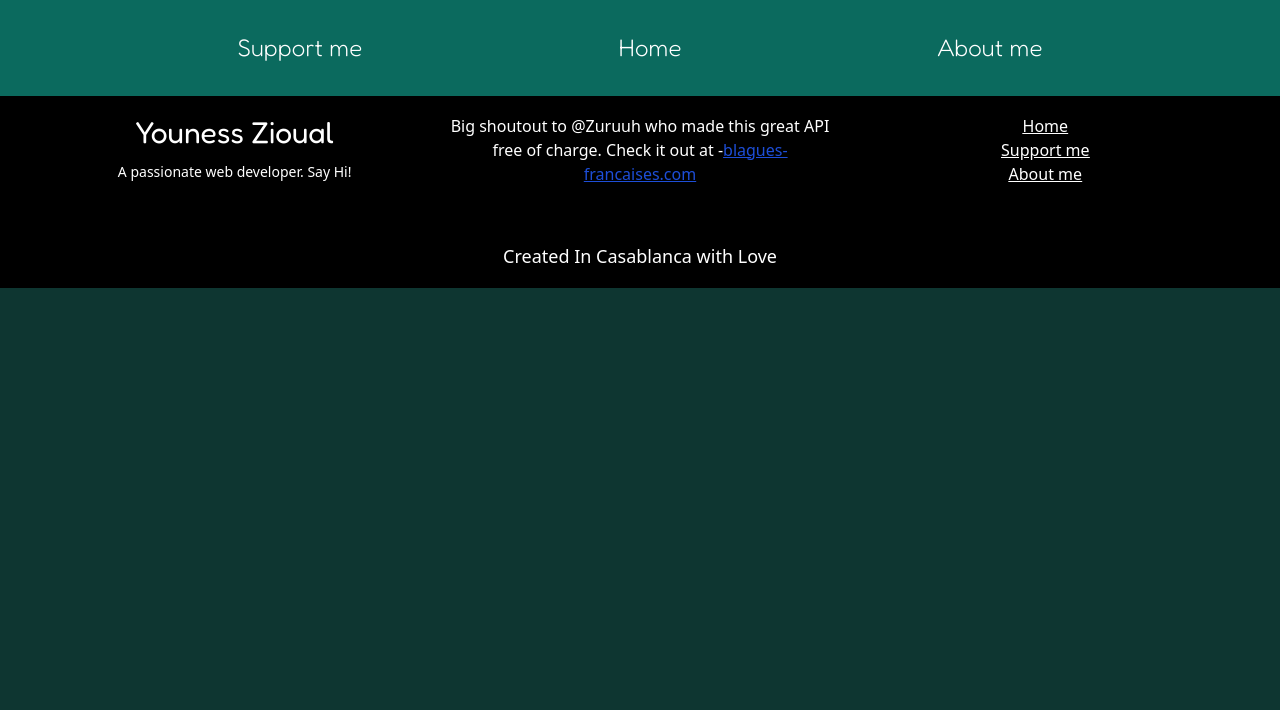
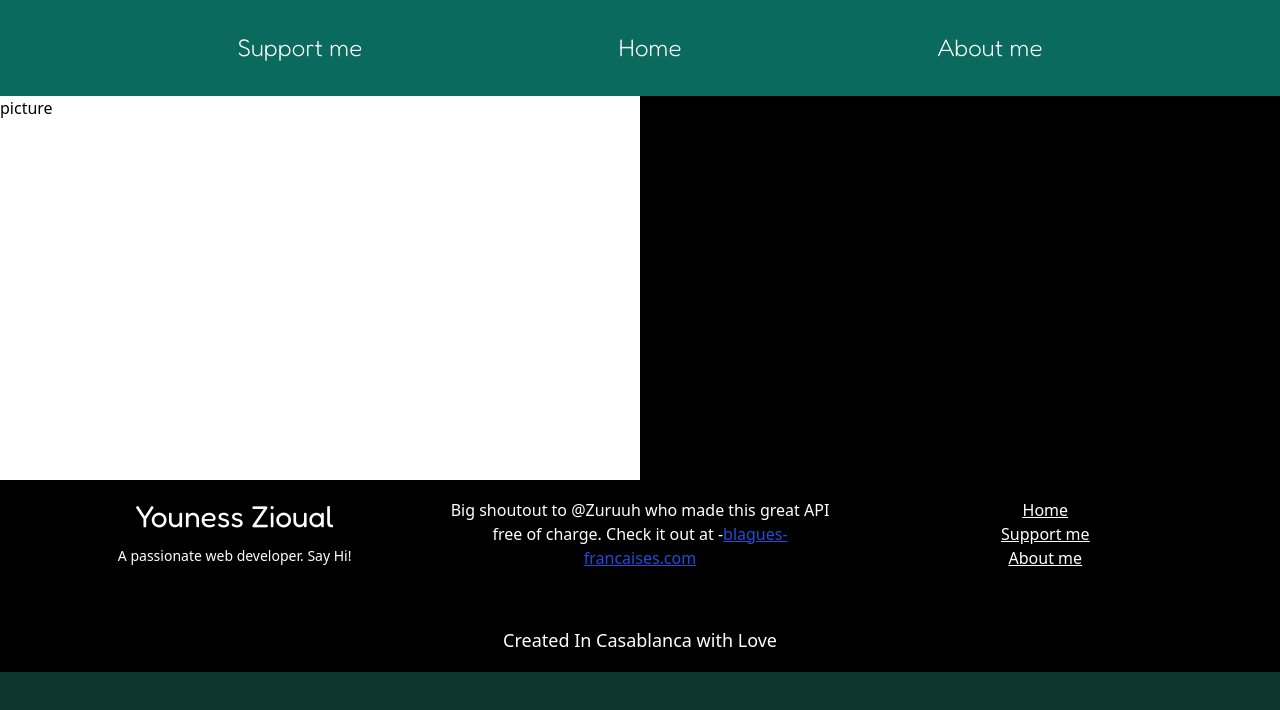
Before and after one commit to uness7/learnFrenchWithJokes, a React (Vite) app: page /about-me in a window 1280 px wide. Shown: the top 710 px of the page. Built offline with nearby package versions, Linux system fonts and the light colour scheme; no server answers; some icons are missing; a web font is replaced by a local one.

Commit message:
made changes to the UI

```diff
--- /dev/null
+++ b/src/Components/AboutMe.jsx
@@ -0,0 +1,14 @@
+const AboutMe = () => {
+	return (
+		<div className="h-96 grid grid-cols-2">
+			<div className="bg-white">
+				<p>picture</p>
+			</div>
+			<div className="bg-black">
+				<p>content</p>
+			</div>
+		</div>
+	)
+}
+
+export default AboutMe
--- a/src/Pages/AboutMe.jsx
+++ b/src/Pages/AboutMe.jsx
@@ -1,13 +1,15 @@
 import Navbar from '../Components/Navbar'
+import AboutMe from '../Components/AboutMe'
 import Footer from '../Components/Footer'
 
-const AboutMe = () => {
+const AboutMePage = () => {
 	return (
 		<div>
 			<Navbar />
+			<AboutMe />
 			<Footer />
 		</div>
 	)
 }
 
-export default AboutMe
+export default AboutMePage
```
